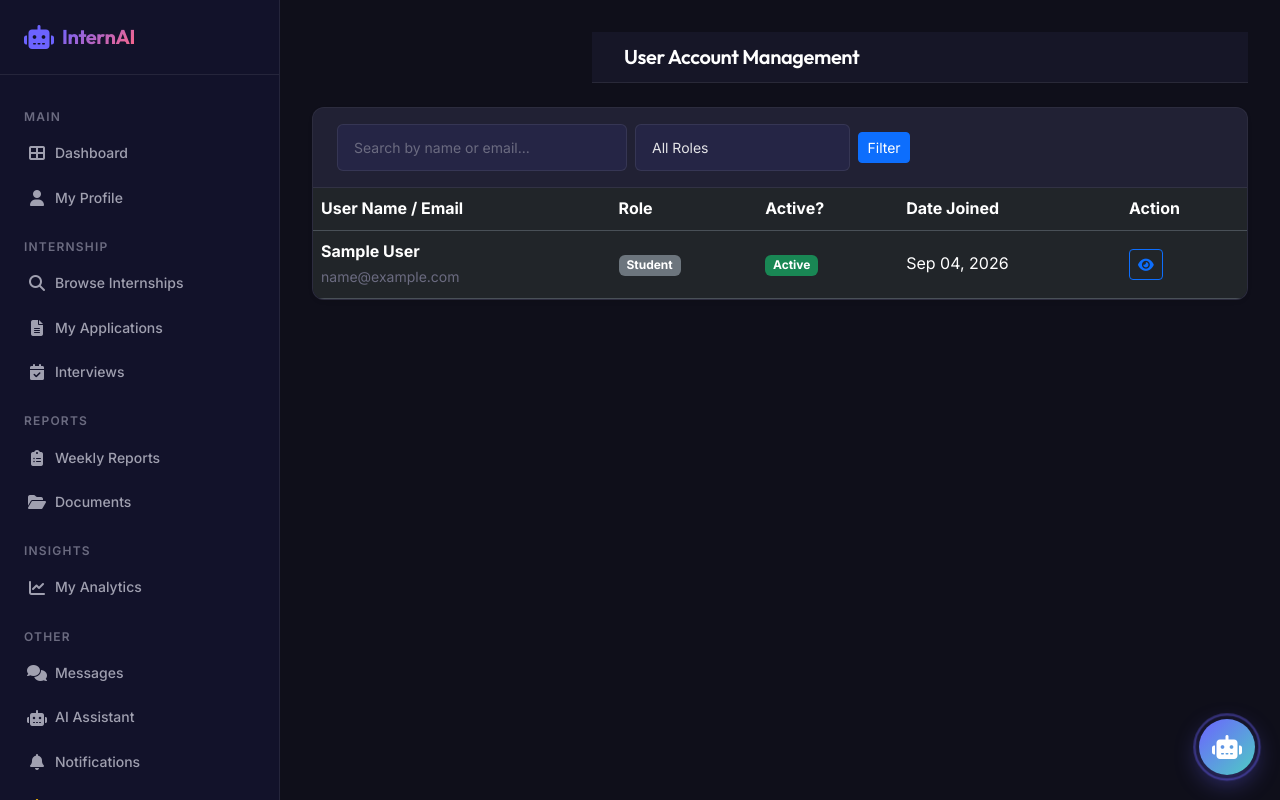
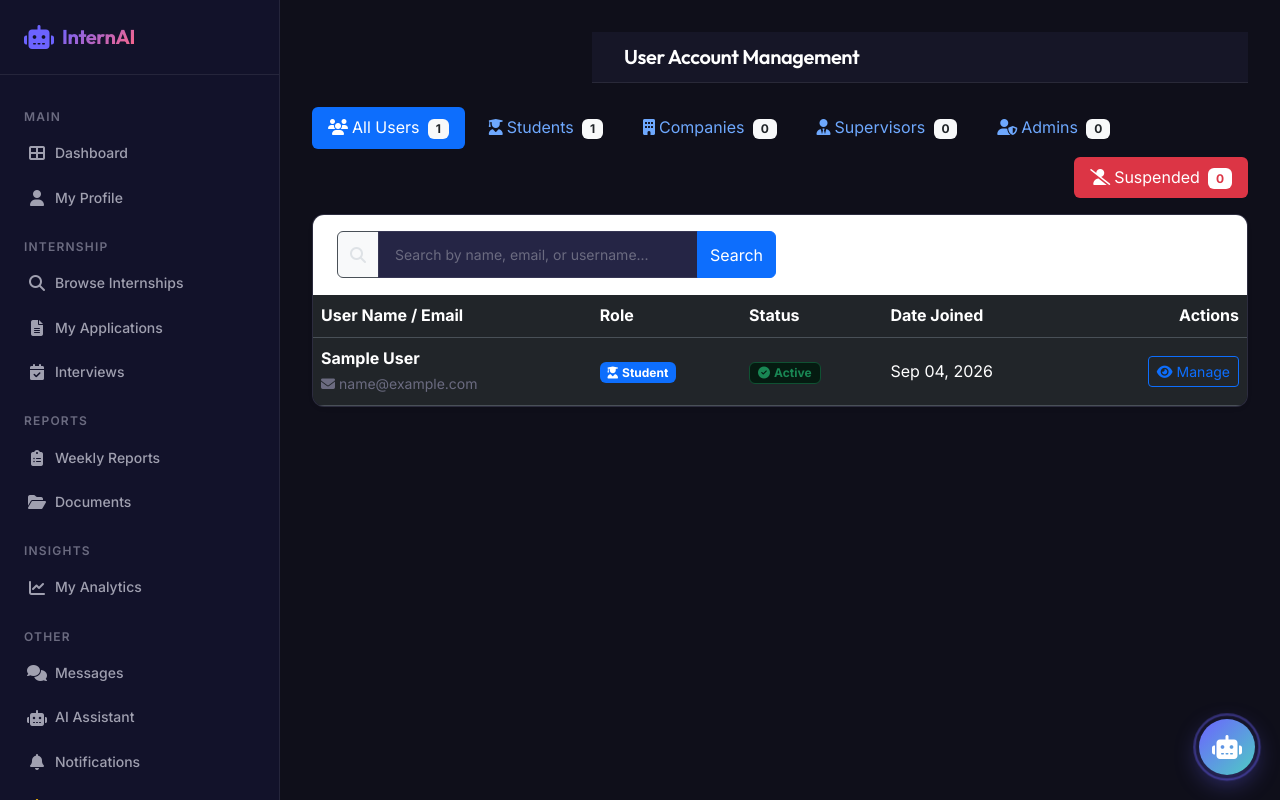
Before and after one commit to A-Rakin/internai, a Django app: page /administration/user-management/ in a window 1280 px wide. Run offline with Django 4.2, Linux system fonts and the light colour scheme; the visitor is signed in with stand-in values (Sample User, id 1); data comes from the database, SQL or seed files in the repository; data that the repository does not hold is empty.

Commit message:
feat: Add admin user filter navigation tabs and enforce strict account suspension rules across applications, messaging, and listings

```diff
--- a/administration/templates/administration/user_management.html
+++ b/administration/templates/administration/user_management.html
@@ -11,24 +11,57 @@
         <h4 class="page-title">User Account Management</h4>
     </div>
 
-    <div class="card shadow-sm mt-4">
-        <div class="card-header">
+    <!-- Role & Status Filter Navigation Pills -->
+    <ul class="nav nav-pills mb-3 gap-2 mt-4">
+        <li class="nav-item">
+            <a class="nav-link {% if not role_filter and not status_filter %}active{% endif %}" href="{% url 'administration:user_management' %}">
+                <i class="fas fa-users me-1"></i>All Users <span class="badge bg-light text-dark ms-1">{{ user_counts.all }}</span>
+            </a>
+        </li>
+        <li class="nav-item">
+            <a class="nav-link {% if role_filter == 'student' %}active{% endif %}" href="{% url 'administration:user_management' %}?role=student">
+                <i class="fas fa-user-graduate me-1"></i>Students <span class="badge bg-light text-dark ms-1">{{ user_counts.student }}</span>
+            </a>
+        </li>
+        <li class="nav-item">
+            <a class="nav-link {% if role_filter == 'company' %}active{% endif %}" href="{% url 'administration:user_management' %}?role=company">
+                <i class="fas fa-building me-1"></i>Companies <span class="badge bg-light text-dark ms-1">{{ user_counts.company }}</span>
+            </a>
+        </li>
+        <li class="nav-item">
+            <a class="nav-link {% if role_filter == 'supervisor' %}active{% endif %}" href="{% url 'administration:user_management' %}?role=supervisor">
+                <i class="fas fa-user-tie me-1"></i>Supervisors <span class="badge bg-light text-dark ms-1">{{ user_counts.supervisor }}</span>
+            </a>
+        </li>
+        <li class="nav-item">
+            <a class="nav-link {% if role_filter == 'admin' %}active{% endif %}" href="{% url 'administration:user_management' %}?role=admin">
+                <i class="fas fa-user-shield me-1"></i>Admins <span class="badge bg-light text-dark ms-1">{{ user_counts.admin }}</span>
+            </a>
+        </li>
+        <li class="nav-item ms-auto">
+            <a class="nav-link bg-danger text-white {% if status_filter == 'suspended' %}active border border-3 border-dark{% endif %}" href="{% url 'administration:user_management' %}?status=suspended">
+                <i class="fas fa-user-slash me-1"></i>Suspended <span class="badge bg-white text-danger ms-1">{{ user_counts.suspended }}</span>
+            </a>
+        </li>
+    </ul>
+
+    <div class="card shadow-sm">
+        <div class="card-header bg-white py-3">
             <form method="get" class="row g-2 align-items-center">
-                <div class="col-md-4">
-                    <input type="text" name="q" class="form-control form-control-sm" placeholder="Search by name or email..." value="{{ search_query }}">
+                {% if role_filter %}<input type="hidden" name="role" value="{{ role_filter }}">{% endif %}
+                {% if status_filter %}<input type="hidden" name="status" value="{{ status_filter }}">{% endif %}
+                <div class="col-md-6">
+                    <div class="input-group">
+                        <span class="input-group-text bg-light"><i class="fas fa-search"></i></span>
+                        <input type="text" name="q" class="form-control" placeholder="Search by name, email, or username..." value="{{ search_query }}">
+                        <button type="submit" class="btn btn-primary">Search</button>
+                    </div>
                 </div>
-                <div class="col-md-3">
-                    <select name="role" class="form-select form-select-sm" onchange="this.form.submit()">
-                        <option value="">All Roles</option>
-                        <option value="student" {% if role_filter == 'student' %}selected{% endif %}>Student</option>
-                        <option value="company" {% if role_filter == 'company' %}selected{% endif %}>Company</option>
-                        <option value="supervisor" {% if role_filter == 'supervisor' %}selected{% endif %}>Supervisor</option>
-                        <option value="admin" {% if role_filter == 'admin' %}selected{% endif %}>Admin</option>
-                    </select>
+                {% if search_query or role_filter or status_filter %}
+                <div class="col-auto">
+                    <a href="{% url 'administration:user_management' %}" class="btn btn-outline-secondary">Reset Filters</a>
                 </div>
-                <div class="col-auto">
-                    <button type="submit" class="btn btn-sm btn-primary">Filter</button>
-                </div>
+                {% endif %}
             </form>
         </div>
         <div class="card-body p-0">
@@ -38,9 +71,9 @@
                         <tr>
                             <th>User Name / Email</th>
                             <th>Role</th>
-                            <th>Active?</th>
+                            <th>Status</th>
                             <th>Date Joined</th>
-                            <th>Action</th>
+                            <th class="text-end">Actions</th>
                         </tr>
                     </thead>
                     <tbody>
@@ -48,28 +81,40 @@
                         <tr>
                             <td>
                                 <strong>{{ u.get_full_name|default:u.username }}</strong><br>
-                                <span class="text-muted small">{{ u.email }}</span>
+                                <span class="text-muted small"><i class="fas fa-envelope me-1"></i>{{ u.email }}</span>
                             </td>
-                            <td><span class="badge bg-secondary">{{ u.get_role_display }}</span></td>
+                            <td>
+                                {% if u.role == 'student' %}
+                                <span class="badge bg-primary"><i class="fas fa-user-graduate me-1"></i>Student</span>
+                                {% elif u.role == 'company' %}
+                                <span class="badge bg-info text-dark"><i class="fas fa-building me-1"></i>Company</span>
+                                {% elif u.role == 'supervisor' %}
+                                <span class="badge bg-success"><i class="fas fa-user-tie me-1"></i>Supervisor</span>
+                                {% elif u.role == 'admin' %}
+                                <span class="badge bg-dark"><i class="fas fa-user-shield me-1"></i>Admin</span>
+                                {% else %}
+                                <span class="badge bg-secondary">{{ u.get_role_display }}</span>
+                                {% endif %}
+                            </td>
                             <td>
                                 {% if u.is_active %}
-                                <span class="badge bg-success">Active</span>
+                                <span class="badge bg-success-subtle text-success border border-success-subtle px-2 py-1"><i class="fas fa-check-circle me-1"></i>Active</span>
                                 {% else %}
-                                <span class="badge bg-danger">Suspended</span>
+                                <span class="badge bg-danger px-2 py-1"><i class="fas fa-ban me-1"></i>Suspended</span>
                                 {% endif %}
                             </td>
                             <td>{{ u.date_joined|date:"M d, Y" }}</td>
-                            <td>
+                            <td class="text-end">
                                 <div class="btn-group btn-group-sm">
-                                    <a href="{% url 'administration:user_detail' u.pk %}" class="btn btn-outline-primary" title="View / Edit Profile"><i class="fas fa-eye"></i></a>
+                                    <a href="{% url 'administration:user_detail' u.pk %}" class="btn btn-outline-primary" title="View / Edit Profile"><i class="fas fa-eye me-1"></i>Manage</a>
 
                                     {% if u != request.user %}
                                         {% if u.is_active %}
-                                        <a href="{% url 'administration:user_suspend' u.pk %}" class="btn btn-outline-warning" title="Suspend User Account" onclick="return confirm('Are you sure you want to SUSPEND user {{ u.email }}? They will not be able to log in.');"><i class="fas fa-ban"></i></a>
+                                        <a href="{% url 'administration:user_suspend' u.pk %}" class="btn btn-outline-warning" title="Suspend User Account" onclick="return confirm('Are you sure you want to SUSPEND user {{ u.email }}? They will not be able to log in.');"><i class="fas fa-ban me-1"></i>Suspend</a>
                                         {% else %}
-                                        <a href="{% url 'administration:user_suspend' u.pk %}" class="btn btn-outline-success" title="Reactivate User Account" onclick="return confirm('Are you sure you want to REACTIVATE user {{ u.email }}?');"><i class="fas fa-check-circle"></i></a>
+                                        <a href="{% url 'administration:user_suspend' u.pk %}" class="btn btn-outline-success" title="Reactivate User Account" onclick="return confirm('Are you sure you want to REACTIVATE user {{ u.email }}?');"><i class="fas fa-check-circle me-1"></i>Reactivate</a>
                                         {% endif %}
-                                        <a href="{% url 'administration:user_delete' u.pk %}" class="btn btn-outline-danger" title="Permanently Delete User" onclick="return confirm('WARNING: Are you sure you want to PERMANENTLY DELETE user {{ u.email }} and all profile data? This action cannot be undone.');"><i class="fas fa-trash-alt"></i></a>
+                                        <a href="{% url 'administration:user_delete' u.pk %}" class="btn btn-outline-danger" title="Permanently Delete User" onclick="return confirm('WARNING: Are you sure you want to PERMANENTLY DELETE user {{ u.email }} and all profile data? This action cannot be undone.');"><i class="fas fa-trash-alt me-1"></i>Delete</a>
                                     {% endif %}
                                 </div>
                             </td>
--- a/administration/views.py
+++ b/administration/views.py
@@ -52,13 +52,29 @@ def dashboard(request):
 @login_required
 @role_required('admin')
 def user_management(request):
-    """List and manage all platform users."""
+    """List and manage all platform users with role tabs, search, and suspension filters."""
     role_filter = request.GET.get('role', '')
+    status_filter = request.GET.get('status', '')
     search_query = request.GET.get('q', '')
 
     users = CustomUser.objects.all().order_by('-date_joined')
+
+    user_counts = {
+        'all': CustomUser.objects.count(),
+        'student': CustomUser.objects.filter(role=CustomUser.STUDENT).count(),
+        'company': CustomUser.objects.filter(role=CustomUser.COMPANY).count(),
+        'supervisor': CustomUser.objects.filter(role=CustomUser.SUPERVISOR).count(),
+        'admin': CustomUser.objects.filter(role=CustomUser.ADMIN).count(),
+        'suspended': CustomUser.objects.filter(is_active=False).count(),
+    }
+
     if role_filter:
         users = users.filter(role=role_filter)
+    if status_filter == 'suspended':
+        users = users.filter(is_active=False)
+    elif status_filter == 'active':
+        users = users.filter(is_active=True)
+
     if search_query:
         users = users.filter(
             Q(email__icontains=search_query) |
@@ -70,7 +86,9 @@ def user_management(request):
     context = {
         'users': users,
         'role_filter': role_filter,
+        'status_filter': status_filter,
         'search_query': search_query,
+        'user_counts': user_counts,
     }
     return render(request, 'administration/user_management.html', context)
 
```
Also changed, not shown: applications/views.py (+7 -0 lines), internships/templates/internships/detail.html (+6 -1 lines), messaging/templates/messaging/thread.html (+10 -0 lines), messaging/views.py (+10 -2 lines).
